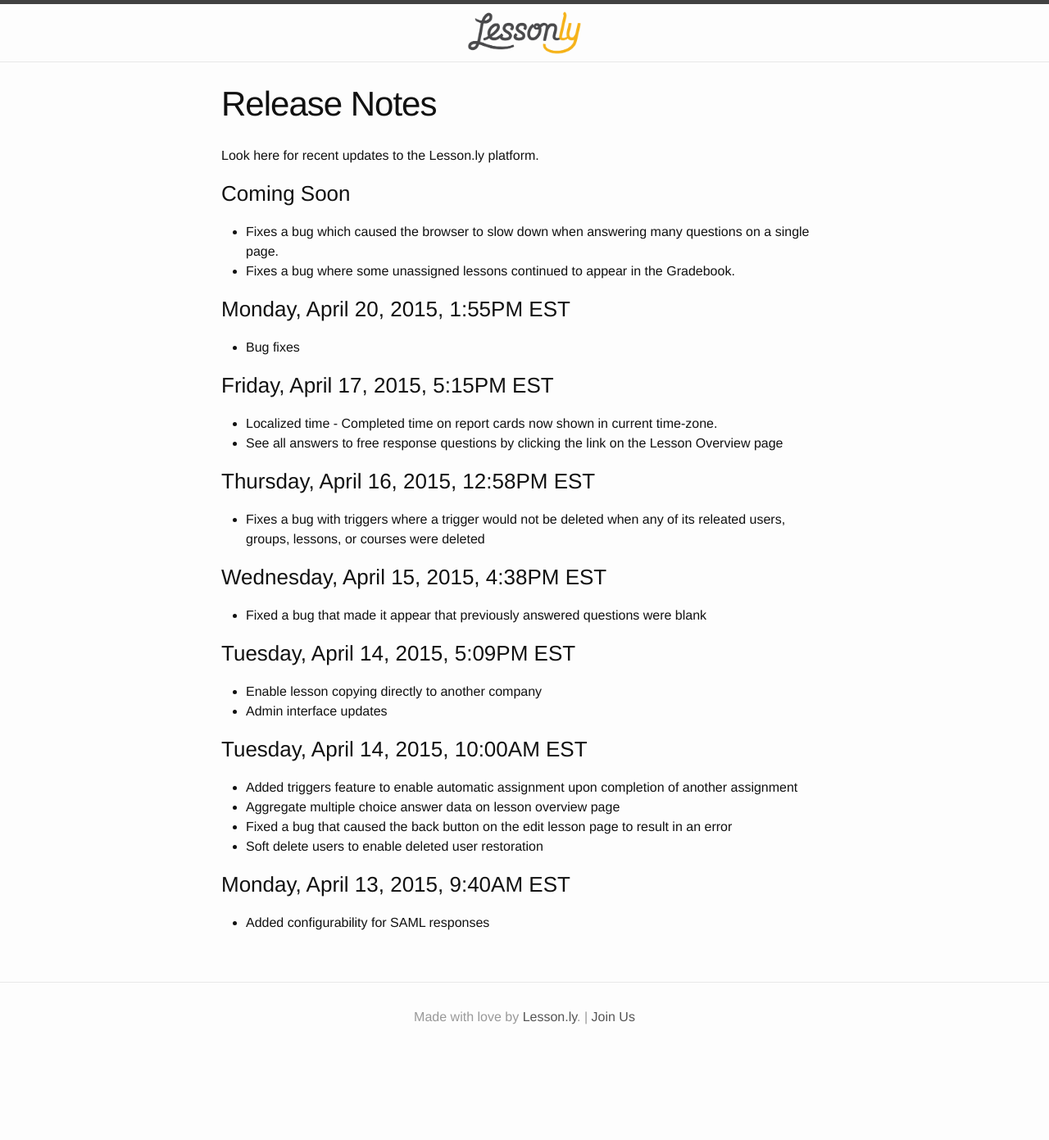
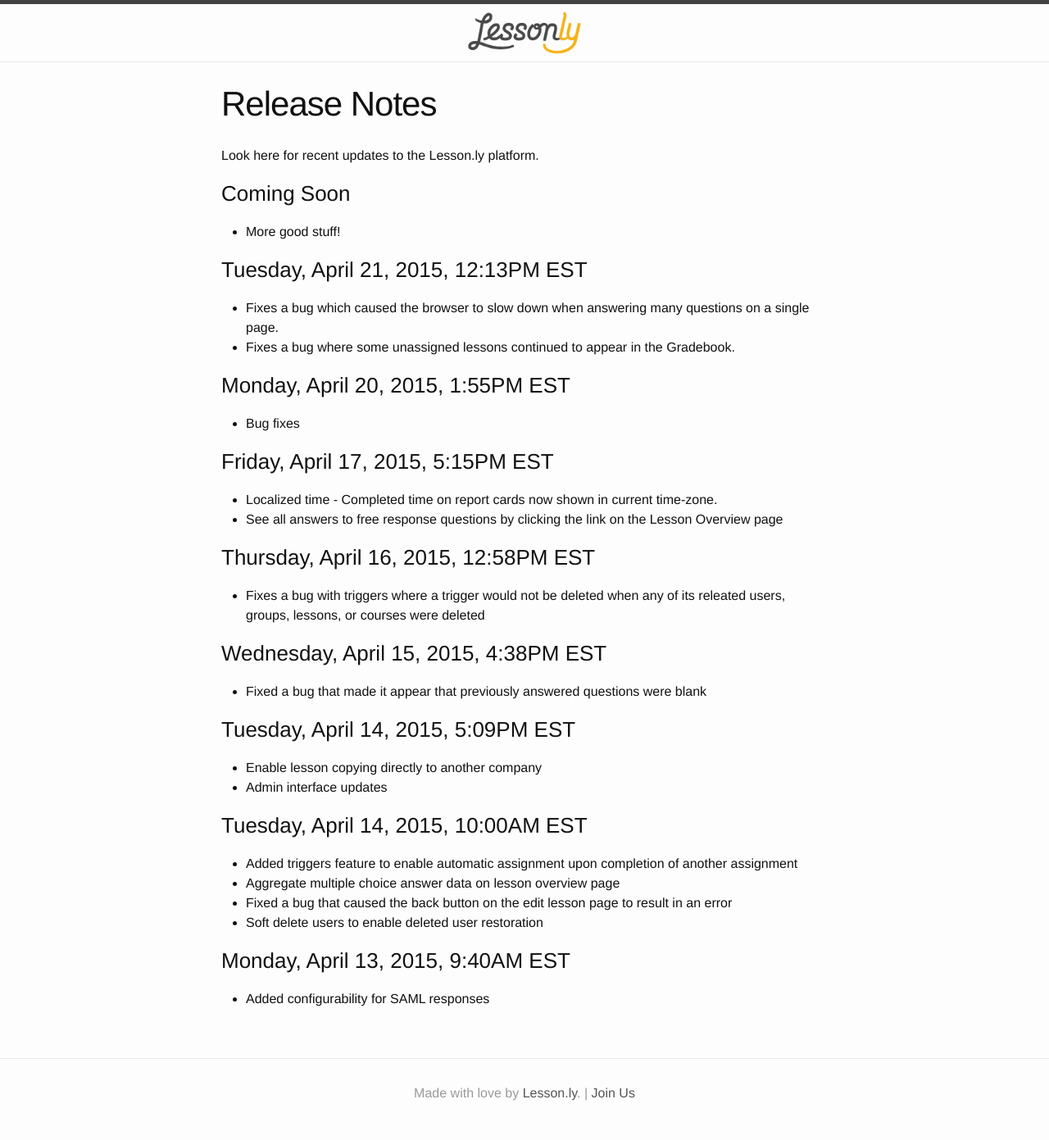
Before and after one commit to isabella232/lessonly.github.io, a Jekyll site: the page built from release-notes.md, in a window 1280 px wide. Shown: the whole page at 82% size. Built offline with Jekyll 4.4.1, drawn with Linux system fonts in a browser that asks for light colours; before the commit the page ends 1298 px from its top, so only the background shows below that.

Commit message:
Post-deploy update

```diff
--- a/release-notes.md
+++ b/release-notes.md
@@ -7,6 +7,10 @@
 Look here for recent updates to the Lesson.ly platform.
 
 ### Coming Soon
+
+- More good stuff!
+
+### Tuesday, April 21, 2015, 12:13PM EST
 
 - Fixes a bug which caused the browser to slow down when answering many questions on a single page.
 - Fixes a bug where some unassigned lessons continued to appear in the Gradebook.
```
